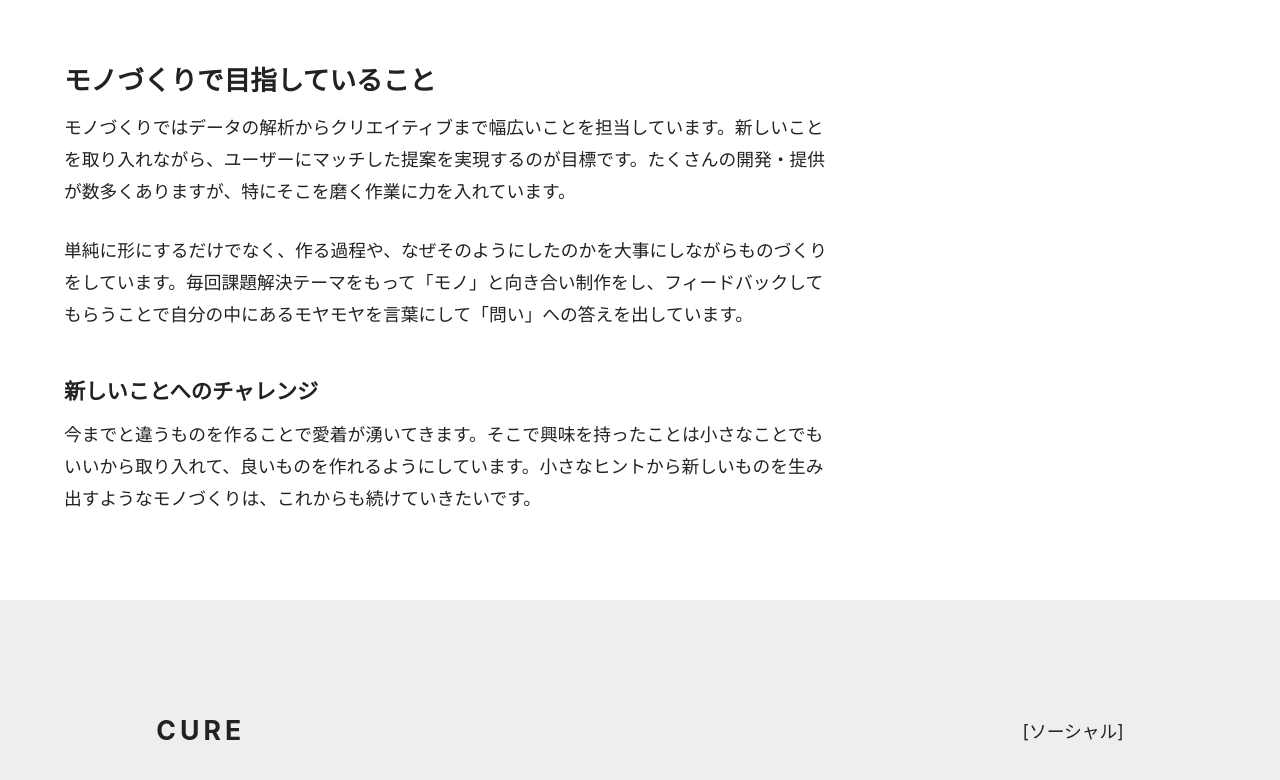
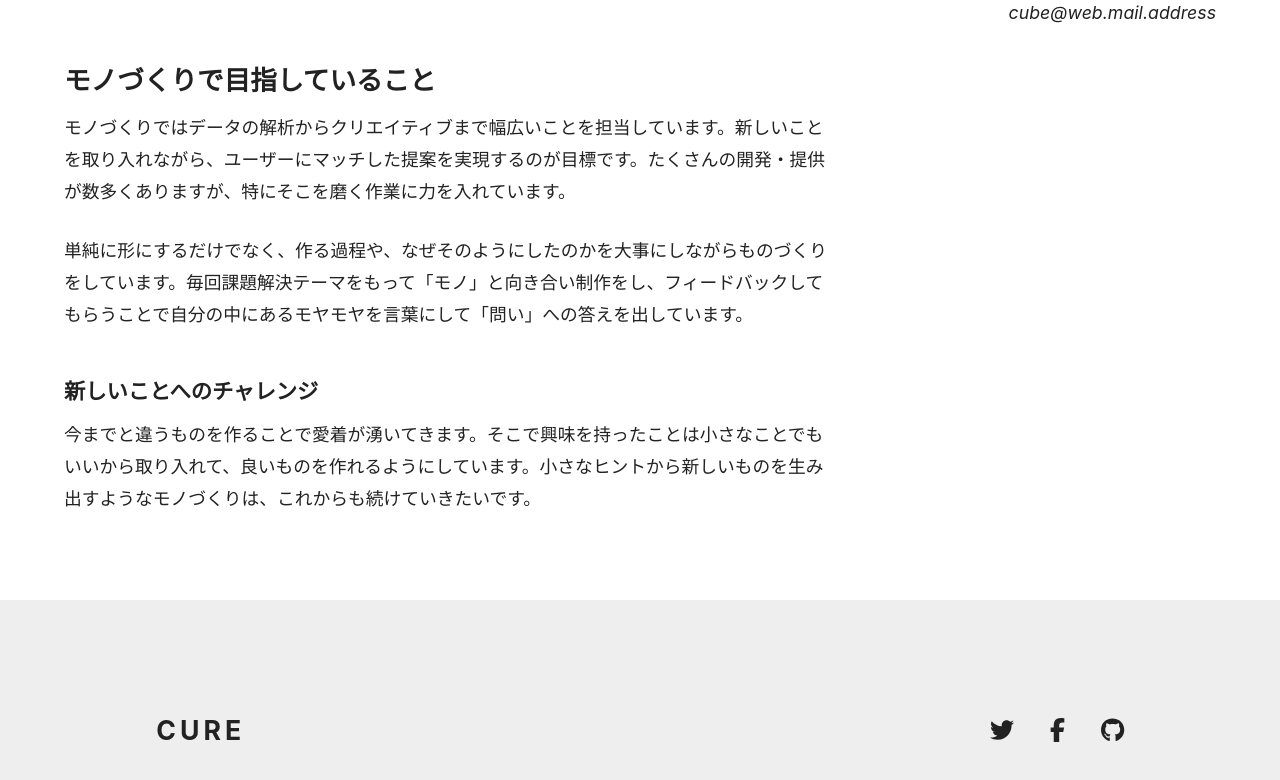
Before and after one commit to MilaisTaso/next.js-sample, a Next.js app: page /about in a window 1280 px wide. Shown: the part 1313-2093 px from the top of the page. Built offline with nearby package versions, Linux system fonts and the light colour scheme.

Commit message:
add fontawesome

```diff
--- a/components/contact.jsx
+++ b/components/contact.jsx
@@ -1,9 +1,10 @@
 import styles from "styles/contact.module.css";
-
+import Social from "components/social";
 export default function Contact() {
   return (
     <div className={styles.stack}>
       <h3 className={styles.heading}>Contact</h3>
+      <Social />
       <address>cube@web.mail.address</address>
     </div>
   )
--- a/components/footer.jsx
+++ b/components/footer.jsx
@@ -1,5 +1,6 @@
 import Container from "@/components/container";
 import Logo from "components/logo";
+import Social from "components/social";
 import styles from "styles/footer.module.css";
 
 export default function Footer() {
@@ -8,7 +9,7 @@ export default function Footer() {
       <Container>
         <div className={styles.flexContainer}>
           <Logo />
-          [ソーシャル]
+          <Social />
         </div>
       </Container>
     </footer>
--- /dev/null
+++ b/components/social.jsx
@@ -0,0 +1,28 @@
+import styles from "styles/social.module.css";
+import { FontAwesomeIcon } from "@fortawesome/react-fontawesome";
+import { faTwitter, faFacebookF, faGithub } from "@fortawesome/free-brands-svg-icons";
+
+export default function social() {
+  return (
+    <ul className={styles.list}>
+      <li>
+        <a href="https://twitter.com">
+          <FontAwesomeIcon icon={faTwitter} />
+          <span className="sr-only">Twitter</span>
+        </a>
+      </li>
+      <li>
+        <a href="https://facebook.com">
+          <FontAwesomeIcon icon={faFacebookF} />
+          <span className="sr-only">Facebook</span>
+        </a>
+      </li>
+      <li>
+        <a href="https://github.com">
+          <FontAwesomeIcon icon={faGithub} />
+          <span className="sr-only">GitHub</span>
+        </a>
+      </li>
+    </ul>
+  )
+}
--- a/package.json
+++ b/package.json
@@ -9,6 +9,11 @@
     "lint": "next lint"
   },
   "dependencies": {
+    "@fortawesome/fontawesome-svg-core": "^6.4.0",
+    "@fortawesome/free-brands-svg-icons": "^6.4.0",
+    "@fortawesome/free-regular-svg-icons": "^6.4.0",
+    "@fortawesome/free-solid-svg-icons": "^6.4.0",
+    "@fortawesome/react-fontawesome": "^0.2.0",
     "eslint": "8.36.0",
     "eslint-config-next": "13.2.4",
     "next": "13.2.4",
--- a/pages/_app.js
+++ b/pages/_app.js
@@ -1,6 +1,8 @@
 import Layout from "@/components/layout";
 import "@/styles/globals.css";
-
+import '@fortawesome/fontawesome-svg-core/styles.css';
+import { config } from "@fortawesome/fontawesome-svg-core";
+config.autoAddCss = false;
 export default function App({ Component, pageProps }) {
   return (
     <Layout>
--- /dev/null
+++ b/styles/social.module.css
@@ -0,0 +1,5 @@
+.list {
+  display: flex;
+  gap: 1.5em;
+  font-size: 24px;
+}
```
Also changed, not shown: 1 other file (tests, documents, lock files or other folders).
